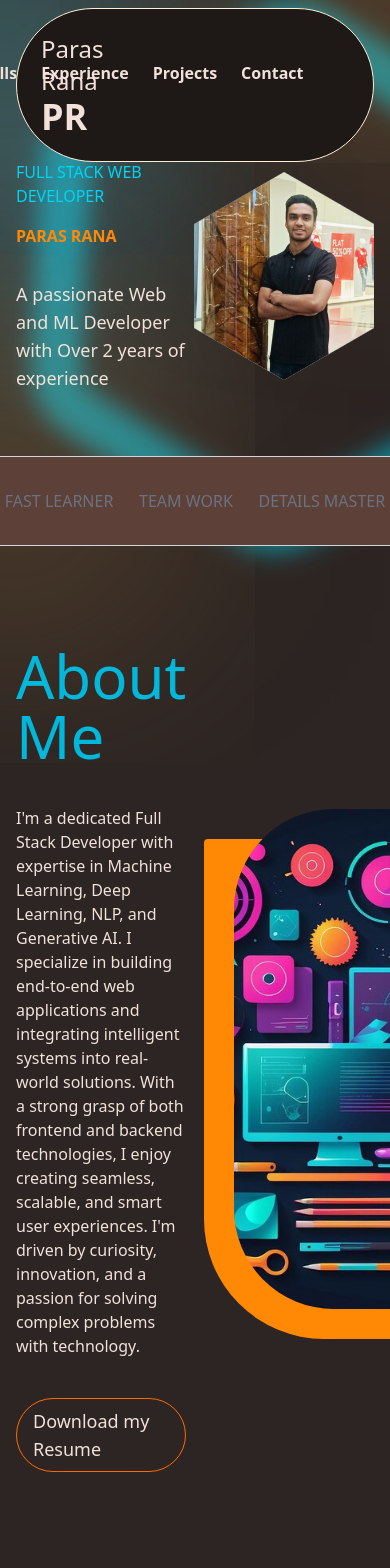
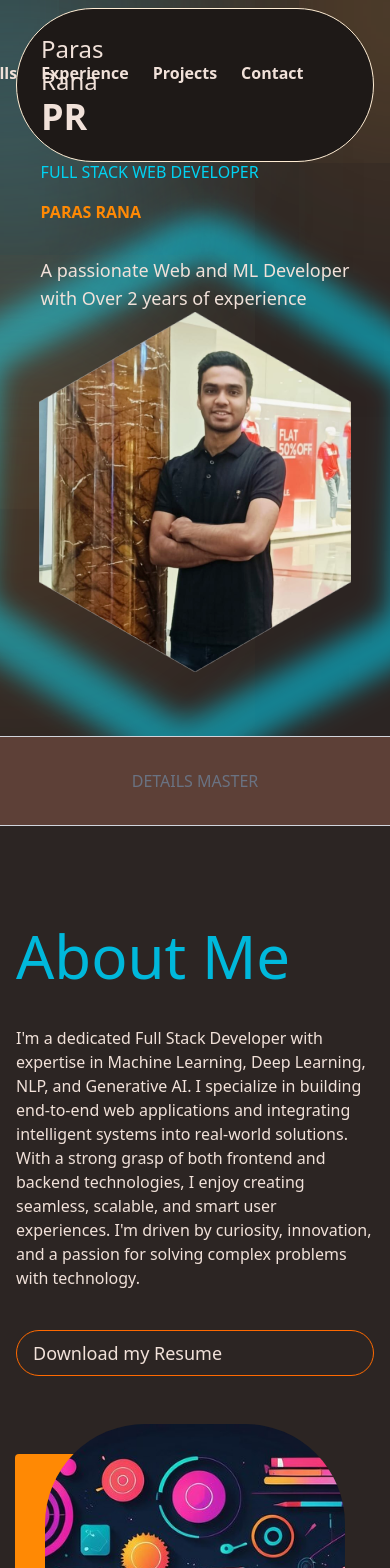
Before and after one commit to ParasRana123/Portfolio, a React (Vite) app: page / in a window 390 px wide. Shown: the top 1568 px of the page. Built offline with nearby package versions, Linux system fonts and the light colour scheme.

Commit message:
Changed into a fully responive hero section and skills section

```diff
--- a/src/components/aboutMeSection/AboutMeMain.jsx
+++ b/src/components/aboutMeSection/AboutMeMain.jsx
@@ -7,7 +7,7 @@ import { fadeIn } from '../../framerMotion/variants'
 const AboutMeMain = () => {
   return (
     <div
-    id='about' className='flex md:flex-row sm:flex-col gap-12 px-4 max-w-[1200px] mx-auto mt-[100px] justify-between items-center'>
+    id='about' className='flex flex-col md:flex-row sm:flex-col gap-12 px-4 max-w-[1200px] mx-auto mt-[100px] justify-between items-center'>
         <motion.div
         variants={fadeIn("right" , 0.2)}
         initial='hidden'
--- a/src/components/aboutMeSection/AboutMeText.jsx
+++ b/src/components/aboutMeSection/AboutMeText.jsx
@@ -2,7 +2,7 @@ import React from 'react'
 
 const AboutMeText = () => {
   return (
-    <div className='flex flex-col md:items-start sm:items-center md:text-left sm:text-center'>
+    <div className='flex flex-col self-center md:self-start md:text-left sm:text-center'>
         <h1 className='text-6xl text-cyan-500 mb-10'>About Me</h1>
         <p className='text-white'>I'm a dedicated Full Stack Developer with expertise in Machine Learning, Deep Learning, NLP, and Generative AI. I specialize in building end-to-end web applications and integrating intelligent systems into real-world solutions. With a strong grasp of both frontend and backend technologies, I enjoy creating seamless, scalable, and smart user experiences. I'm driven by curiosity, innovation, and a passion for solving complex problems with technology.</p>
         <a href='/resume.pdf' download target="_blank" rel="noopener noreferrer" className='border border-orange-500 rounded-full py-2 px-4 text-lg flex items-center mt-10 hover:bg-orange-500 transition-all duration-500 cursor-pointer md:self-start sm:self-center text-white hover:text-cyan-400'>Download my Resume</a>
--- a/src/components/heroSection/HeroMain.jsx
+++ b/src/components/heroSection/HeroMain.jsx
@@ -7,7 +7,7 @@ import SubHeroSection from './SubHeroSection'
 const HeroMain = () => {
   return (
     <div className='pt-40 pb-16'>
-        <div className='flex md:flex-row sm:flex-col max-w-[1200px] mx-auto justify-between items-center relative px-4 '>
+        <div className='flex flex-col md:flex-row max-w-[1200px] mx-auto justify-between items-center relative px-4 '>
         <HeroText />
         <HeroPic />
         </div>
--- a/src/components/heroSection/SubHeroSection.jsx
+++ b/src/components/heroSection/SubHeroSection.jsx
@@ -3,9 +3,9 @@ import React from 'react'
 const SubHeroSection = () => {
   return (
     <div className='w-full border-y border-gray-300 text-gray-500 flex justify-around uppercase xl:text-4xl md:text-2xl sm:text-4xl py-8 items-center gap-4 bg-[#5D4037]'>
-        <p className='md:block sm:hidden'>Fast Learner</p>
-        <p className='md:block sm:hidden'>Team Work</p>
-        <p>Details Master</p>
+        <p className='hidden md:block'>Fast Learner</p>
+        <p className='hidden md:block'>Team Work</p>
+        <p className='block'>Details Master</p>
     </div>
   )
 }
```
Also changed, not shown: src/components/aboutMeSection/AboutMeImage.jsx (line endings or trailing spaces), src/components/heroSection/HeroGradient.jsx (line endings or trailing spaces), src/components/heroSection/HeroPic.jsx (line endings or trailing spaces), src/components/heroSection/HeroText.jsx (line endings or trailing spaces).
